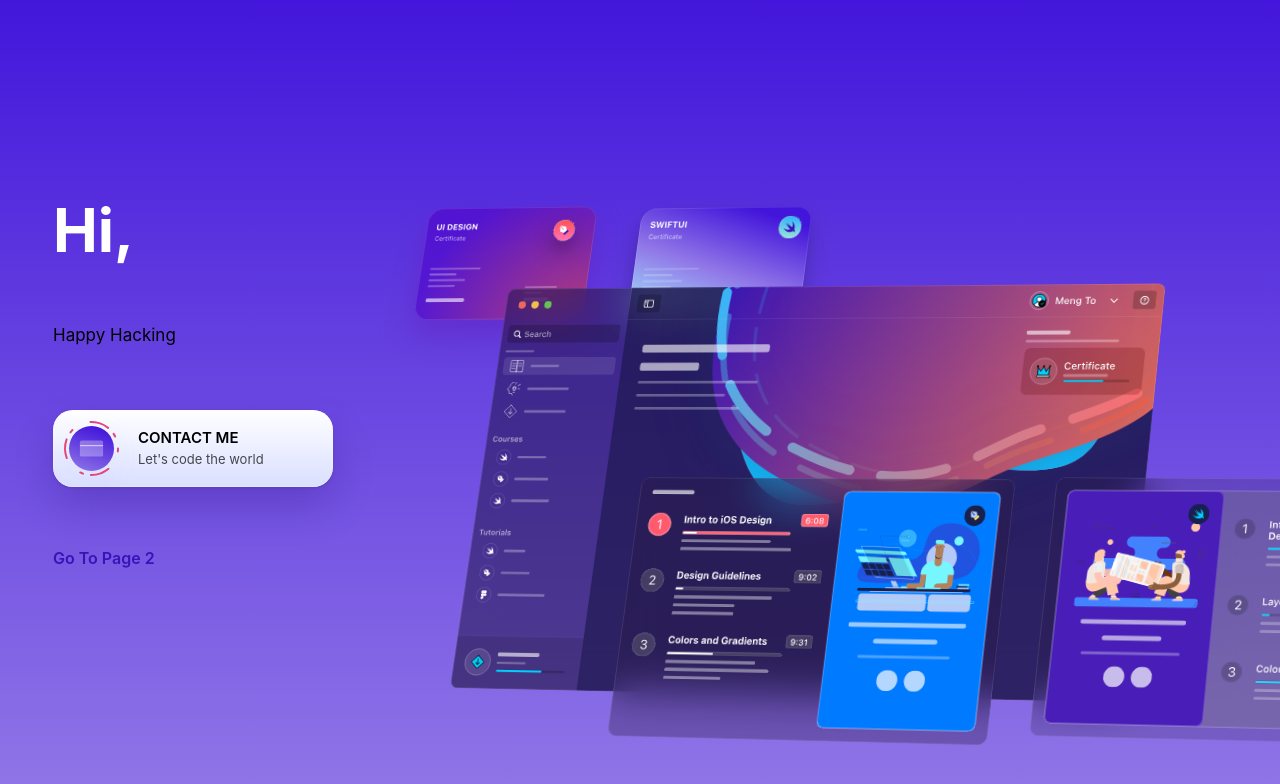
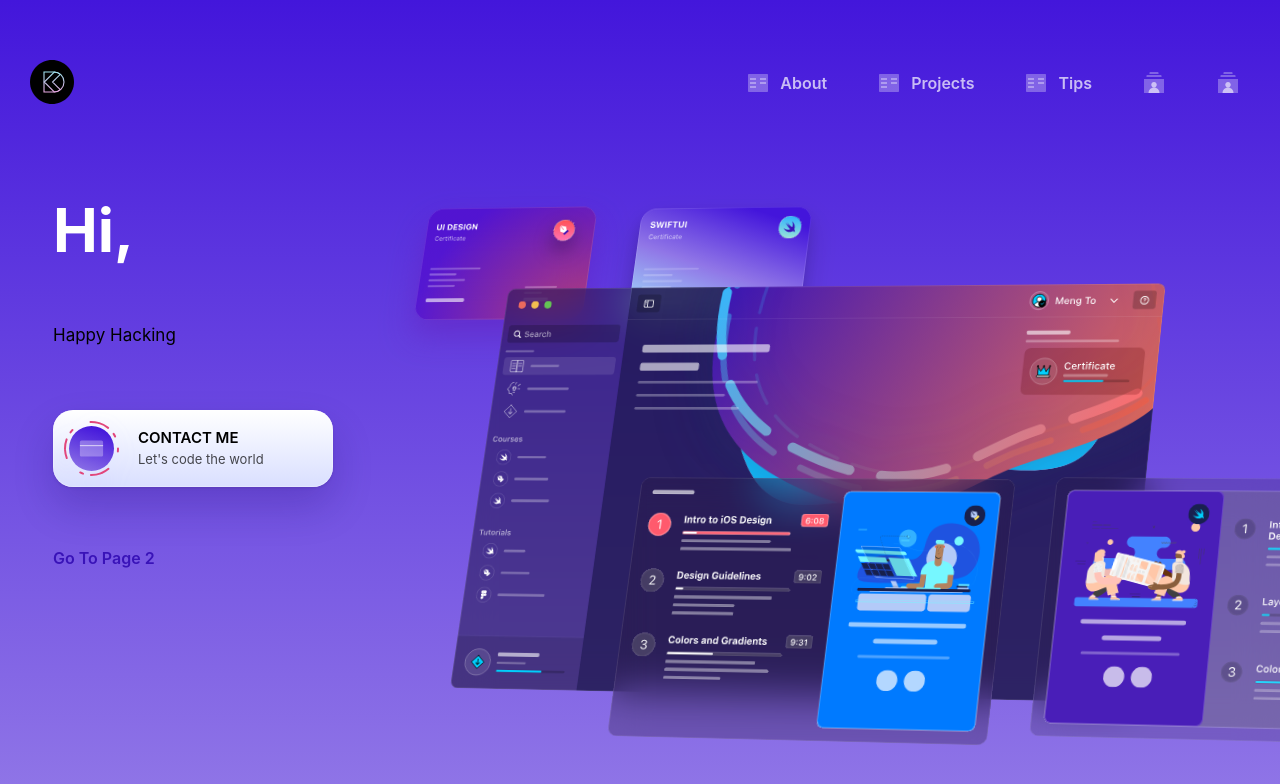
Before and after one commit to sergiovalbuena/myportafolioweb, a Gatsby site: page / in a window 1280 px wide. Built offline with nearby package versions, Linux system fonts and the light colour scheme; Gatsby itself is replaced by a stand-in of ours.

Commit message:
menu added, menu passed as data, css with props as []length menu. or props in case the title of the data is empty so the padding will be different

```diff
--- /dev/null
+++ b/src/components/buttons/MenuButton.js
@@ -0,0 +1,33 @@
+import React from "react"
+import { Link } from "gatsby"
+import styled from 'styled-components'
+
+export default function MenuButton(props) {
+    const {item} = props
+  return (
+    <Link to={item.link}>
+      <MenuItem title={item.title}>
+        <img src={item.icon} alt={item.title} />
+        {item.title}
+      </MenuItem>
+    </Link>
+  )
+}
+
+const MenuItem = styled.div`
+    color: rgba(255,255,255,.7);
+    display: grid ;
+    grid-template-columns: 24px auto ;
+    //gap: 10px;
+    gap: ${props => props.title ? '10px' : '0' };
+    align-items:center ;
+    padding: 10px;
+    transition: .7s ease-out ;
+
+    :hover{
+        background:rgba(255,255,255,.1) ;
+        box-shadow:0 10px 20px rgba(0,0,0,.1),
+        inset 0 0 0 .5px rgba(255,255,255,.2) ;
+        border-radius: 15px ;
+    }
+`
--- /dev/null
+++ b/src/components/layout/Header.js
@@ -0,0 +1,38 @@
+import React from "react"
+import { Link } from "gatsby"
+import styled from "styled-components"
+
+import {menuData} from '../../data/menuData'
+import MenuButton from "../buttons/MenuButton"
+
+export default function Header() {
+  return (
+      <Wrapper>
+          <Link to='/'>
+              <img src="/images/logos/logo.svg" />
+              </Link>
+      <MenuWrapper count={menuData.length}>
+        {menuData.map((item, index) => (
+            <MenuButton item={item} key={index}/>
+        ))}
+      </MenuWrapper>
+    </Wrapper>
+  )
+}
+
+const Wrapper = styled.div`
+  position: absolute;
+  top: 60px;
+  display: grid;
+  grid-template-columns: 40px auto;
+  width: 100%;
+  justify-content: space-between;
+  padding: 0 30px;
+  align-items: center;
+`
+
+const MenuWrapper = styled.div`
+  display: grid;
+  gap: 30px;
+  grid-template-columns: repeat(${props => props.count}, auto);
+`
--- a/src/components/layout/layout.js
+++ b/src/components/layout/layout.js
@@ -1,11 +1,13 @@
 import React from "react"
 import { GlobalStyle } from "../styles/GlobalStyle"
+import Header from "./Header"
 import "./layout.css"
 
 function Layout({ children }) {
   return (
     <>
       <GlobalStyle />
+      <Header />
       <main>{children}</main>
     </>
   )
--- /dev/null
+++ b/src/data/menuData.js
@@ -0,0 +1,27 @@
+export const menuData = [
+    {
+      title: "About",
+      icon: "/images/icons/courses.svg",
+      link: "/about",
+    },
+    {
+      title: "Projects",
+      icon: "/images/icons/courses.svg",
+      link: "/projects",
+    },
+    {
+      title: "Tips",
+      icon: "/images/icons/courses.svg",
+      link: "/tips",
+    },
+    {
+      title: "",
+      icon: "/images/icons/account.svg",
+      link: "/account",
+    },
+    {
+      title: "",
+      icon: "/images/icons/account.svg",
+      link: "/account",
+    },
+  ]
```
